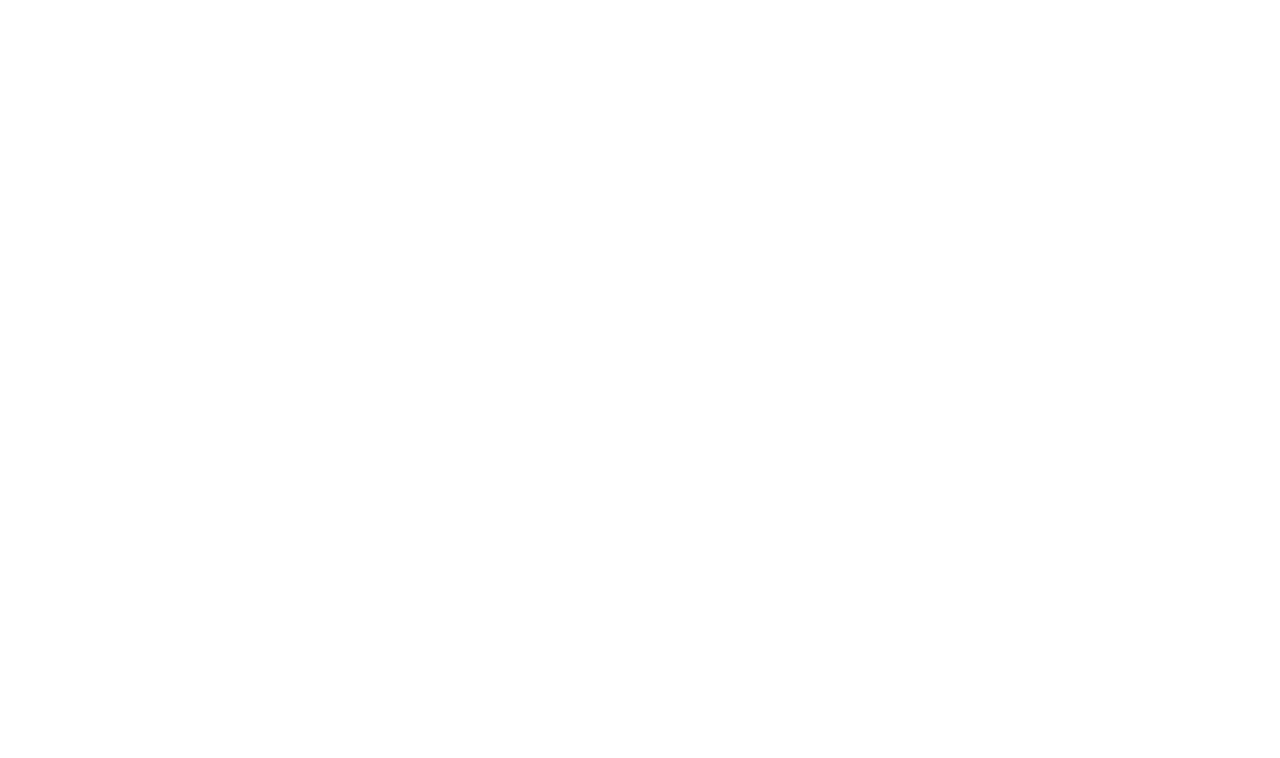
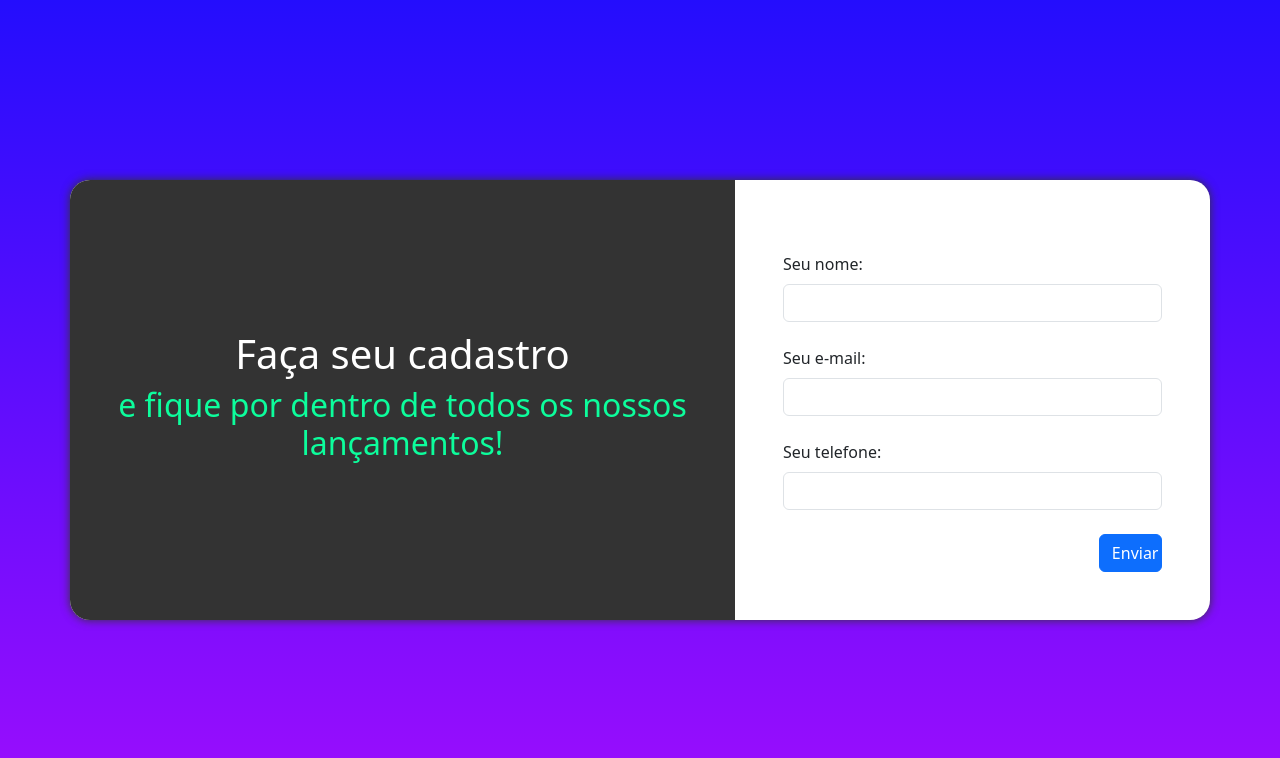
Before and after one commit to biraneves/curso_ebac_frontend, a plain HTML site: page index.html in a window 1280 px wide. Drawn offline with nearby package versions, Linux system fonts and the light colour scheme.

Commit message:
Estilização do formulário

```diff
--- a/assets/css/main.css
+++ b/assets/css/main.css
@@ -0,0 +1,47 @@
+:root {
+    --color-dark-1: #9c0dfd;
+    --color-dark-2: #240dfd;
+    --color-base: #0d6efd;
+    --color-highlight-1: #0de6fd;
+    --color-highlight-2: #0dfd9c;
+    --base-white: #fff;
+    --base-black: #333;
+}
+
+body {
+    width: 100vw;
+    height: 100vh;
+    background: linear-gradient(var(--color-dark-2), var(--color-dark-1));
+}
+
+body > div {
+    border-radius: 20px;
+    box-shadow: 0 0 10px 0 var(--base-black);
+}
+
+div.col-7 {
+    background-color: var(--base-black);
+    border-top-left-radius: 20px;
+    border-bottom-left-radius: 20px;
+}
+
+div.col-7 h1 {
+    color: var(--base-white);
+}
+
+p.h2 {
+    text-align: center;
+    color: var(--color-highlight-2);
+}
+
+label {
+    margin-top: 1.5rem;
+}
+
+.bg-white {
+    background-color: var(--base-white);
+}
+
+form div {
+    padding-top: 1.5rem;
+}
--- a/index.html
+++ b/index.html
@@ -3,11 +3,34 @@
 <head>
     <meta charset="UTF-8">
     <meta name="viewport" content="width=device-width, initial-scale=1.0">
-    <link rel="stylesheet" href="assets/css/reset.css">
+    <!-- <link rel="stylesheet" href="assets/css/reset.css"> -->
+    <link rel="stylesheet" href="https://cdn.jsdelivr.net/npm/bootstrap@5.3.2/dist/css/bootstrap.min.css">
     <link rel="stylesheet" href="assets/css/main.css">
-    <title></title>
+    <title>EBAC - Bootstrap</title>
 </head>
-<body>
-
+<body class="d-flex  justify-content-center align-items-center">
+    <div class="container bg-white">
+        <div class="row">
+            <div class="col-7 d-flex flex-column justify-content-center align-items-center p-5">
+                <h1>Faça seu cadastro</h1>
+                <p class="h2">
+                    e fique por dentro de todos os nossos lançamentos!
+                </p>
+            </div>
+            <div class="col-5 p-5">
+                <form>
+                    <label for="nome" class="form-label">Seu nome:</label>
+                    <input type="text" name="nome" id="nome" class="form-control" required>
+                    <label for="email" class="form-label">Seu e-mail:</label>
+                    <input type="email" name="email" id="email" class="form-control" required>
+                    <label for="telefone" class="form-label">Seu telefone:</label>
+                    <input type="tel" name="telefone" id="telefone" class="form-control" required>
+                    <div class="d-grid d-flex justify-content-end">
+                        <button type="submit" class="btn btn-primary col-2">Enviar</button>
+                    </div>
+                </form>
+            </div>
+        </div>
+    </div>
 </body>
 </html>
```
